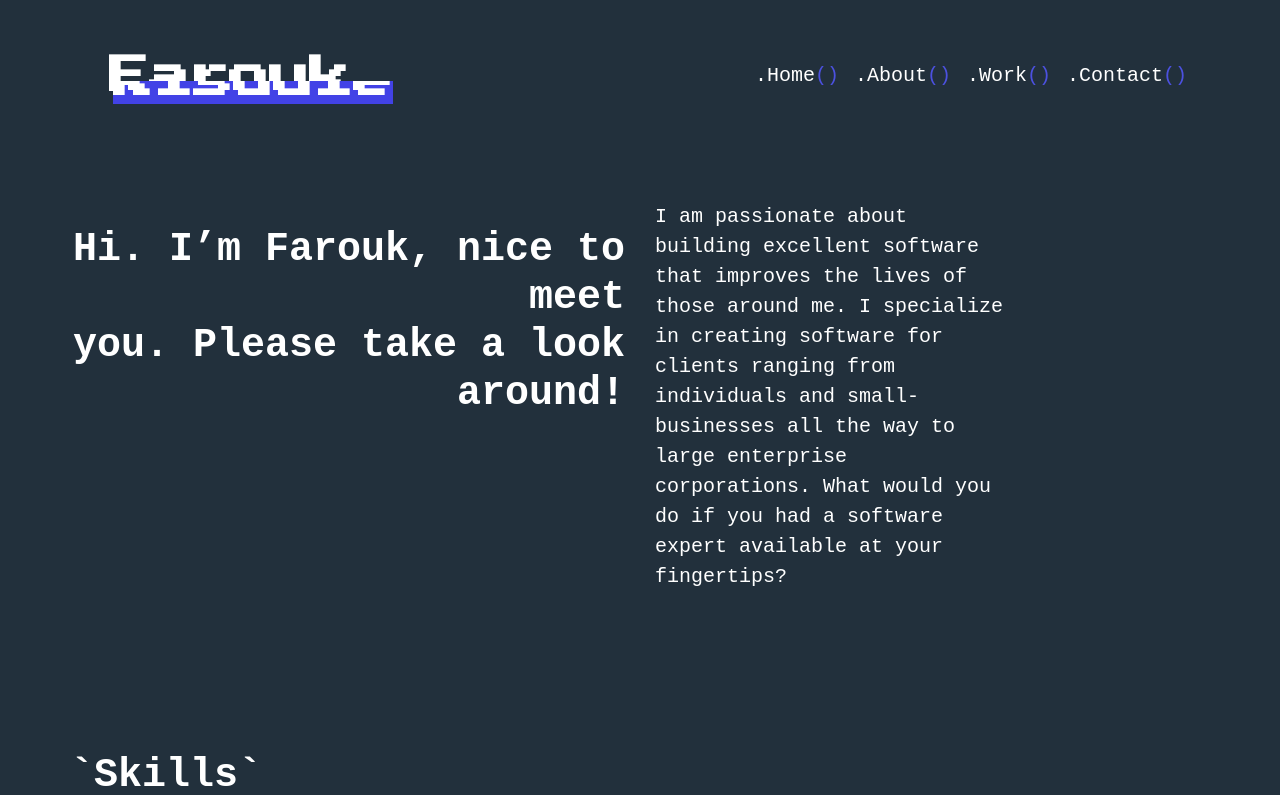
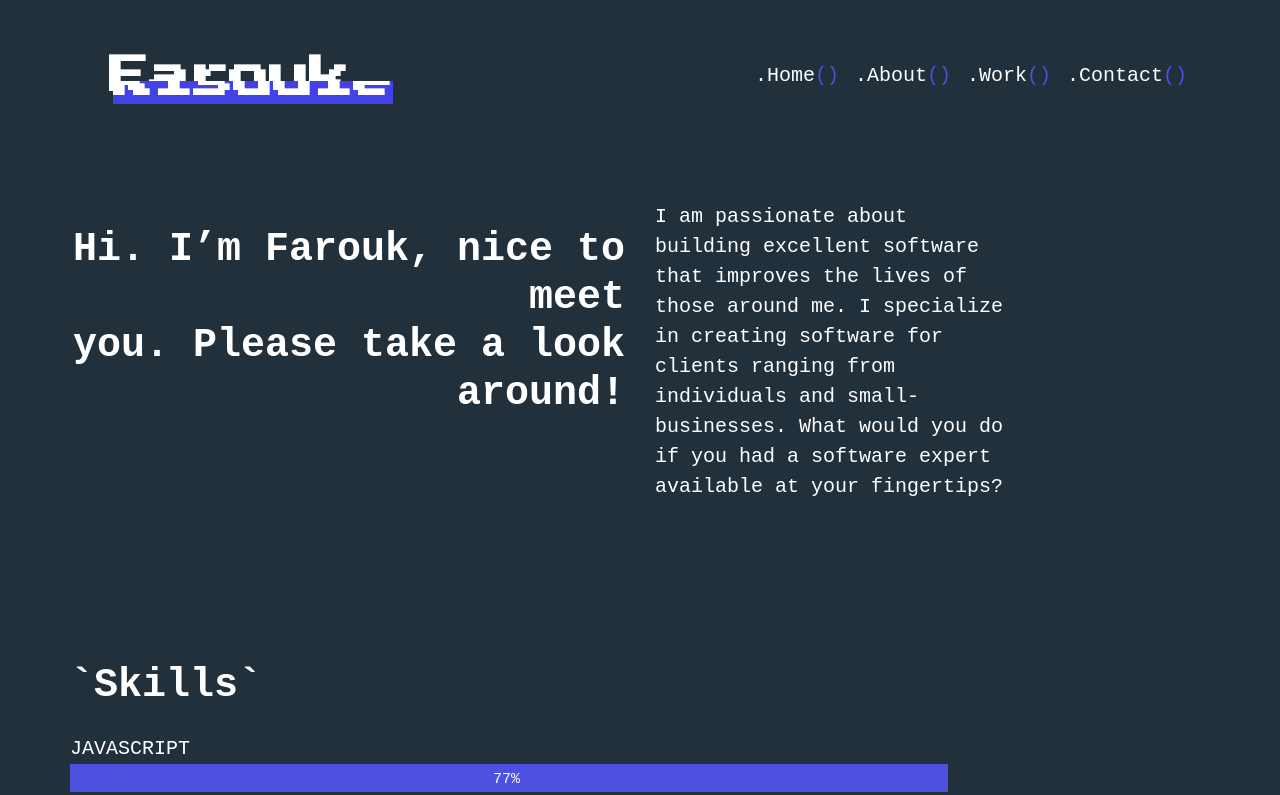
Before and after one commit to Farouk994/Portfolio, a React (Create React App) app in the folder porfolio/client/: page /about in a window 1280 px wide. Shown: the top 795 px of the page. Built offline with nearby package versions, Linux system fonts and the light colour scheme.

Commit message:
Updated about me section

```diff
--- a/porfolio/client/src/Components/AboutMe/About.js
+++ b/porfolio/client/src/Components/AboutMe/About.js
@@ -19,8 +19,7 @@ const About = () => {
               <p className="passion">
                 I am passionate about building excellent software that improves
                 the lives of those around me. I specialize in creating software
-                for clients ranging from individuals and small-businesses all
-                the way to large enterprise corporations. What would you do if
+                for clients ranging from individuals and small-businesses. What would you do if
                 you had a software expert available at your fingertips?
               </p>
             </div>
```
